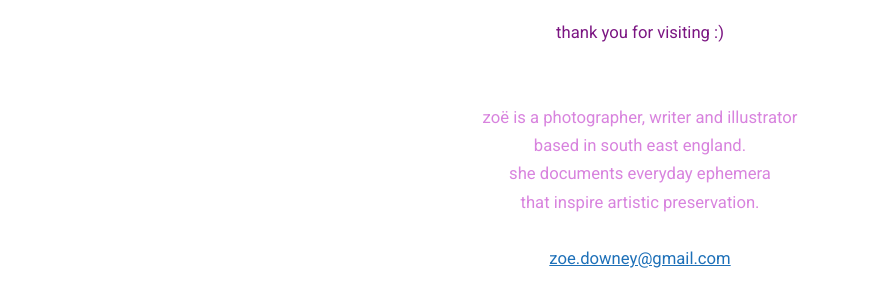
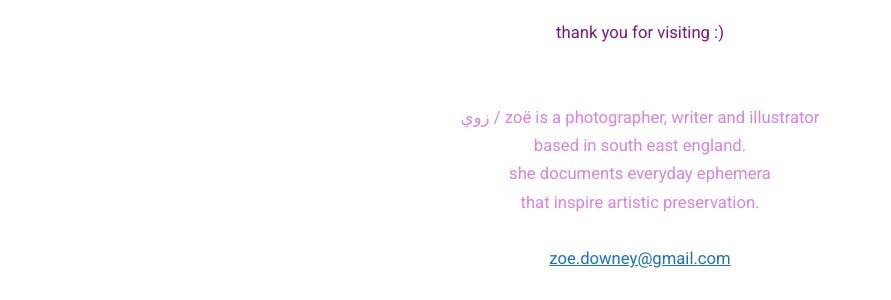
Before and after one commit to zoeurl/zoedowney.github.io, a Jekyll site: the page built from index.html, in a window 1280 px wide and 900 px high, scrolled down 1873 px. Shown: the part 463-763 px from the top of the window, without its empty margins (0-891 px from the left). Built offline with Jekyll 4.4.1, drawn with Linux system fonts in a browser that asks for light colours.

Commit message:
Update photography.md

```diff
--- a/_layouts/photography.md
+++ b/_layouts/photography.md
@@ -37,7 +37,7 @@
 			<font color="#7b1582">thank you for visiting :)</font>
 		<br>
 		<br>
-			<br><font color="#d883de"> zoë is a photographer, writer and illustrator
+			<br><font color="#d883de"> زوي / zoë is a photographer, writer and illustrator
 			<br>based in south east england.
 			<br>she documents everyday ephemera
 			<br>that inspire artistic preservation.</font>
```
